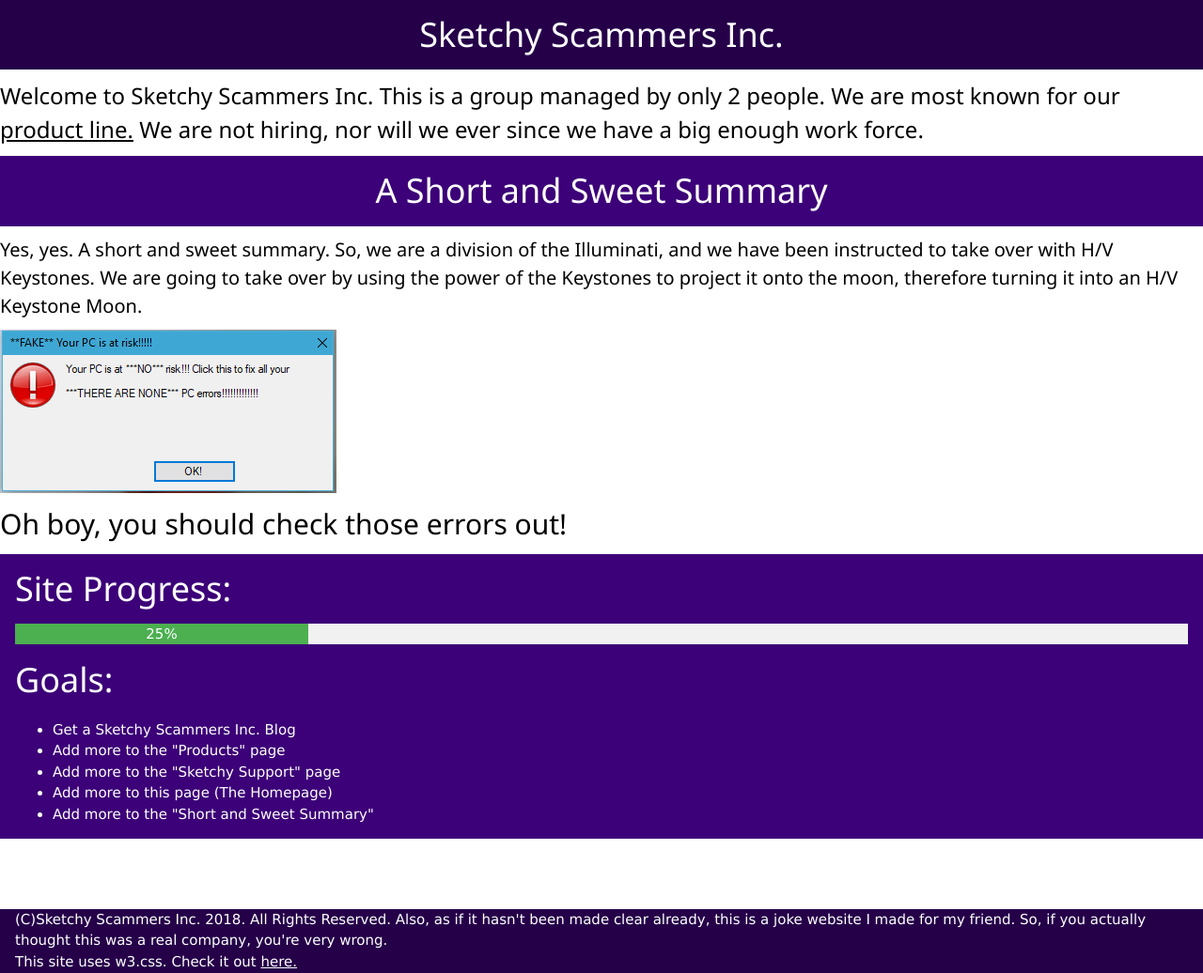
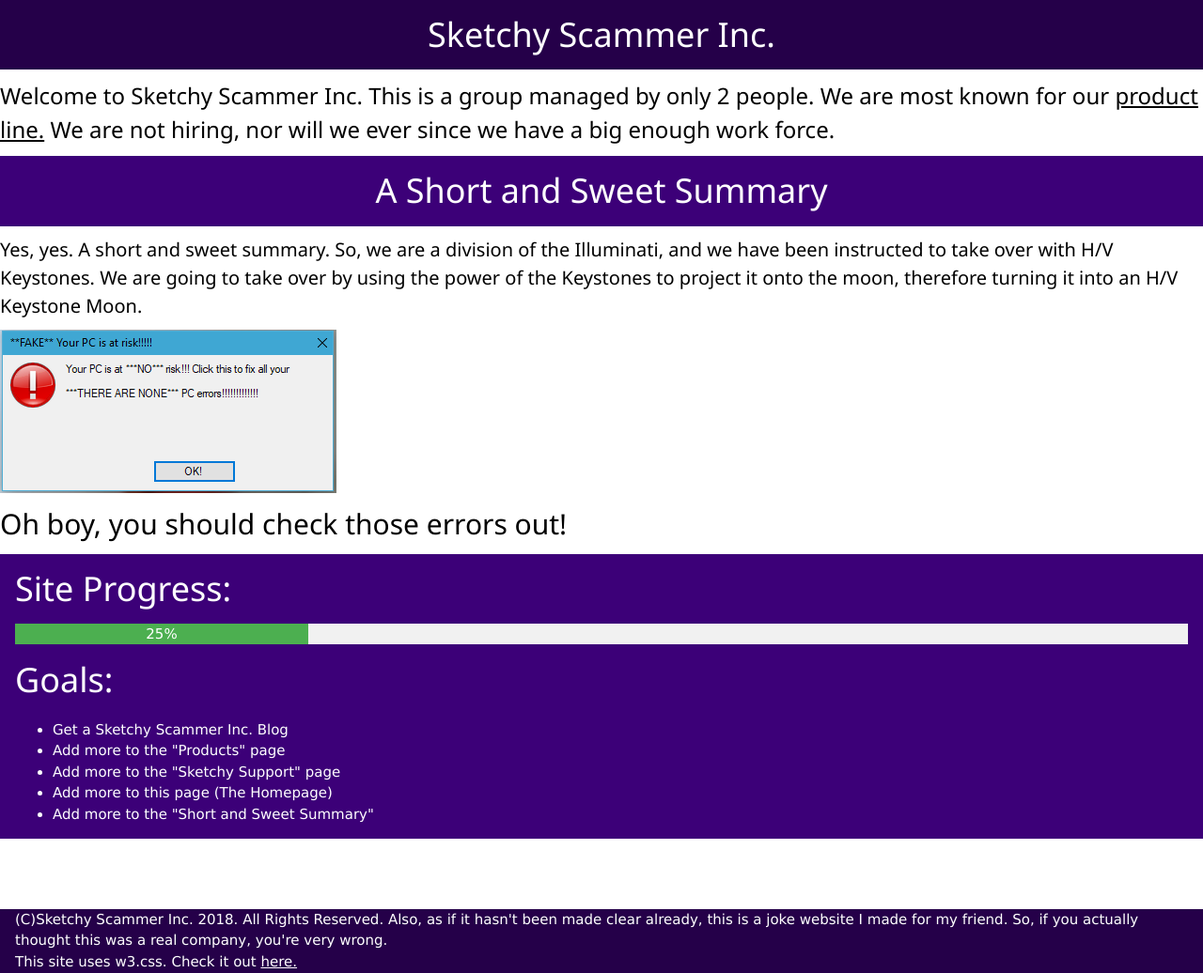
Before and after one commit to sketchyscammersinc/sketchyscammersinc.github.io, a plain HTML site: page index.html in a window 1280 px wide. Shown: the whole page at 94% size. Drawn offline with Linux system fonts and the light colour scheme.

Commit message:
Changed to "Sketchy Scammer Inc."

```diff
--- a/index.html
+++ b/index.html
@@ -1,15 +1,15 @@
  <!DOCTYPE html>
 <html>
-<title>Home - Sketchy Scammers Inc.</title>
+<title>Home - Sketchy Scammer Inc.</title>
  <link rel="stylesheet" href="w3.css">
  <link rel="stylesheet" href="theme.css">
  <link rel="shortcut icon" href="favicon.ico" type="image/x-icon">
 <body>
 
 <div class="w3-container w3-theme-d4">
-<center><h1>Sketchy Scammers Inc.</h1></center>
+<center><h1>Sketchy Scammer Inc.</h1></center>
 </div>
-<h3>Welcome to Sketchy Scammers Inc. This is a group managed by only 2 people. We are most known for our <a href="products.html">product line.</a> We are not hiring, nor will we ever since we have a big enough work force.</h3>
+<h3>Welcome to Sketchy Scammer Inc. This is a group managed by only 2 people. We are most known for our <a href="products.html">product line.</a> We are not hiring, nor will we ever since we have a big enough work force.</h3>
 <div class="w3-container w3-theme">
 <h1><center>A Short and Sweet Summary</center></h1>
 </div>
@@ -27,7 +27,7 @@
 <div class="w3-container w3-theme">
 <h1>Goals:</h1>
 	<ul>
-	<li>Get a Sketchy Scammers Inc. Blog</li>
+	<li>Get a Sketchy Scammer Inc. Blog</li>
 	<li>Add more to the "Products" page</li>
 	<li>Add more to the "Sketchy Support" page</li>
 	<li>Add more to this page (The Homepage)</li>
@@ -38,7 +38,7 @@
 <h1 class="w3-text-white">Ooh! You discovered nothing!</h1>
 </div>
 <div class="w3-container w3-theme-d4">
-(C)Sketchy Scammers Inc. 2018. All Rights Reserved. Also, as if it hasn't been made clear already, this is a joke website I made for my friend. So, if you actually thought this was a real company, you're very wrong.
+(C)Sketchy Scammer Inc. 2018. All Rights Reserved. Also, as if it hasn't been made clear already, this is a joke website I made for my friend. So, if you actually thought this was a real company, you're very wrong.
 </div>
 <div class="w3-container w3-theme-d4">
 This site uses w3.css. Check it out <a href="https://www.w3schools.com/w3css/default.asp">here.</a>
```
